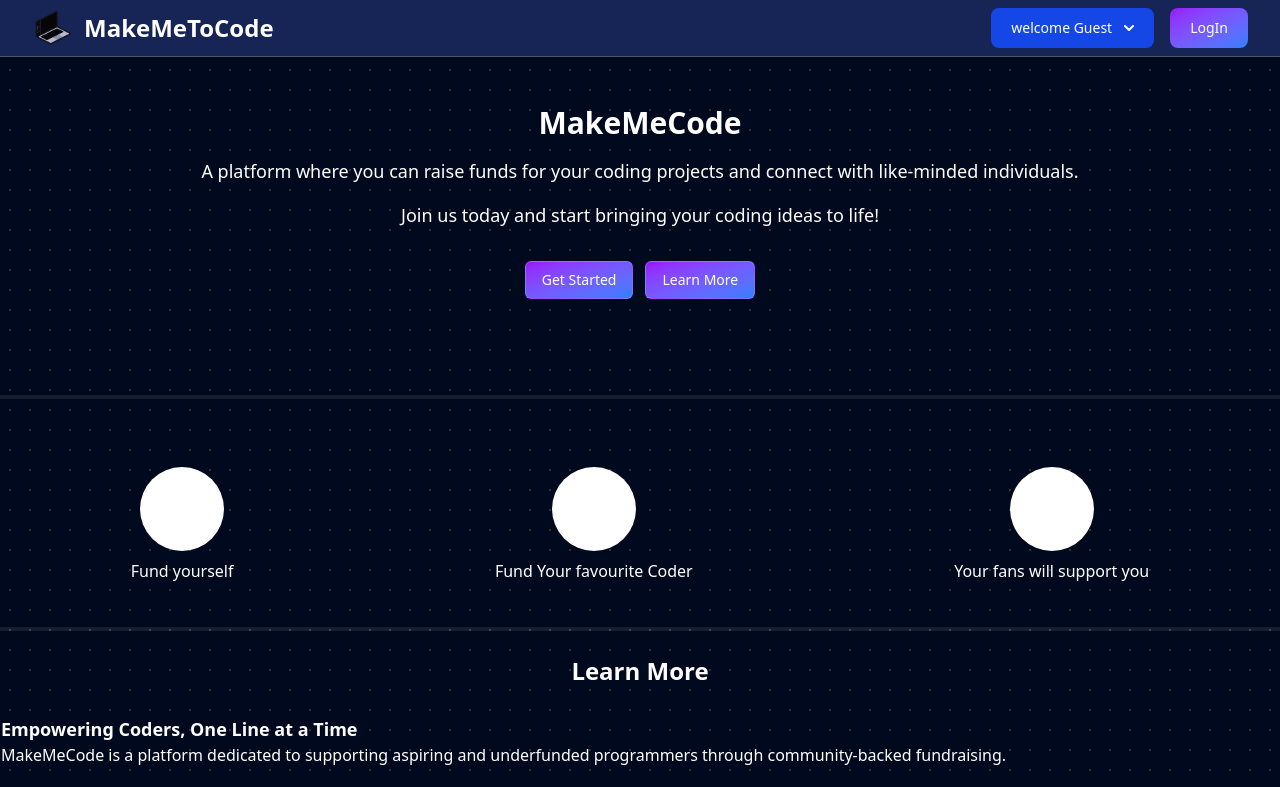
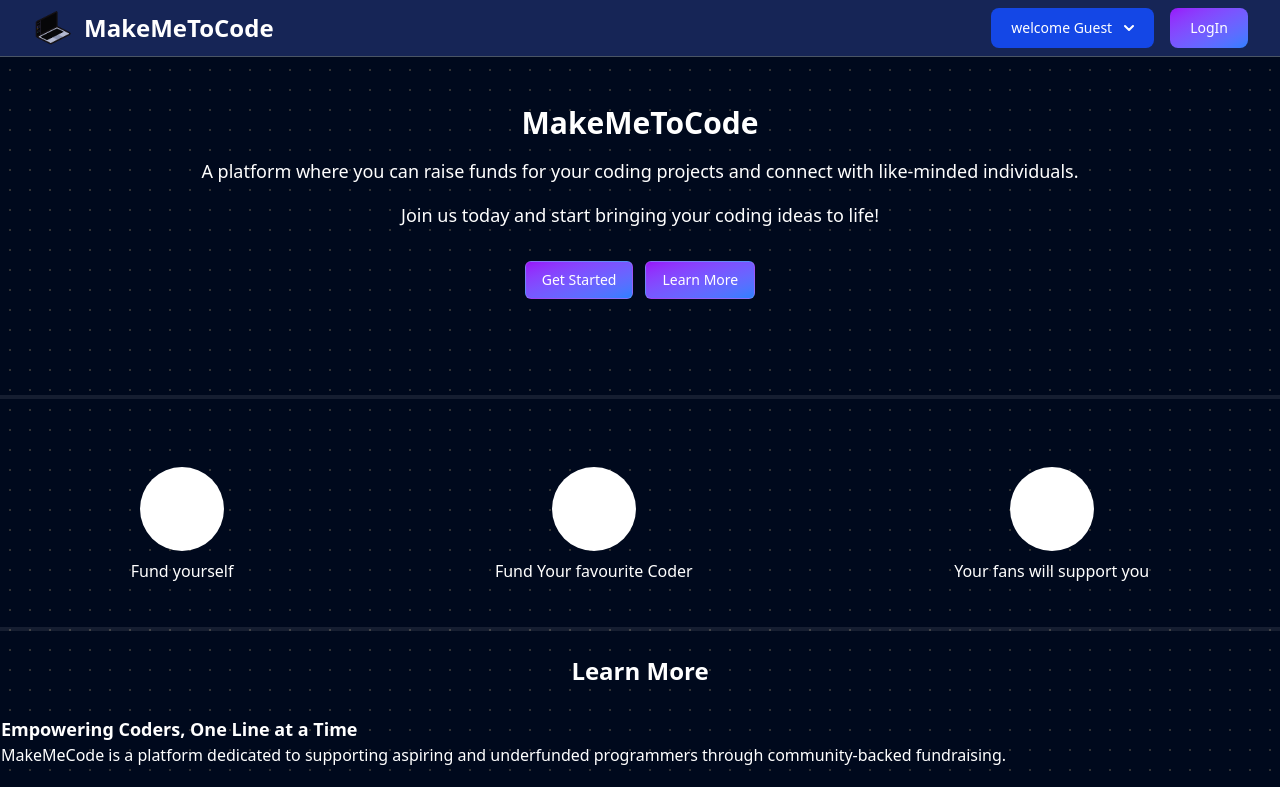
Before and after one commit to Vimal-79/Practice-projects, a Next.js app: page / in a window 1280 px wide. Shown: the top 787 px of the page. Built offline with nearby package versions, Linux system fonts and the light colour scheme; no server answers.

Commit message:
code updated

```diff
--- a/app/page.js
+++ b/app/page.js
@@ -7,7 +7,7 @@ function page() {
   return (
     <>
       <div className='text-white py-12'>
-        <h2 className='text-3xl font-bold text-center'>MakeMeCode</h2>
+        <h2 className='text-3xl font-bold text-center'>MakeMeToCode</h2>
         <p className='text-center text-lg mt-4'>A platform where you can raise funds for your coding projects and connect with like-minded individuals.</p>
         <p className='text-center text-lg mt-4'>Join us today and start bringing your coding ideas to life!</p>
         <div className='flex justify-center mt-8 gap-3 *:border *:border-gray-300/20 *:rounded-md *:py-2 *:px-4 *:cursor-pointer  '>
```
